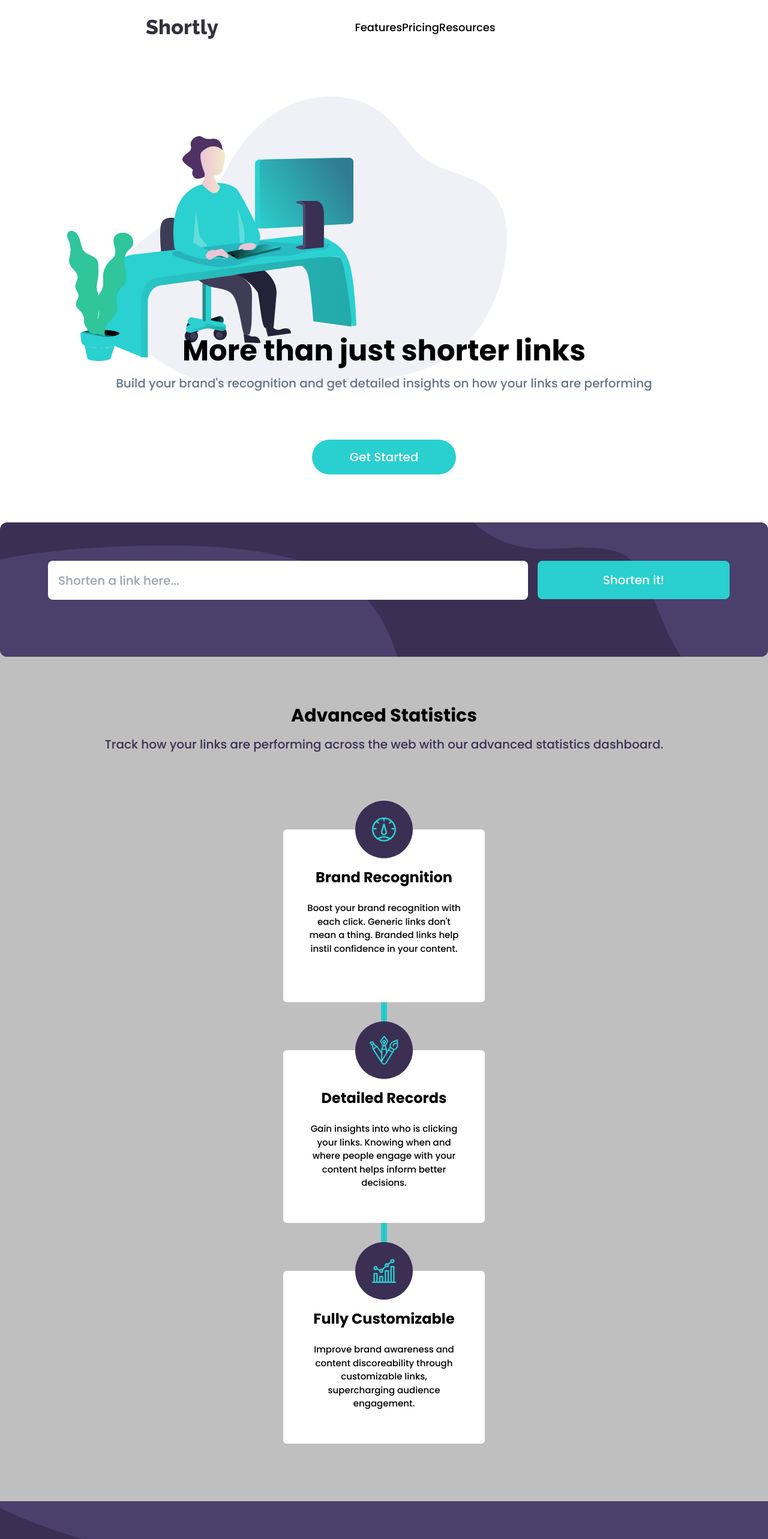
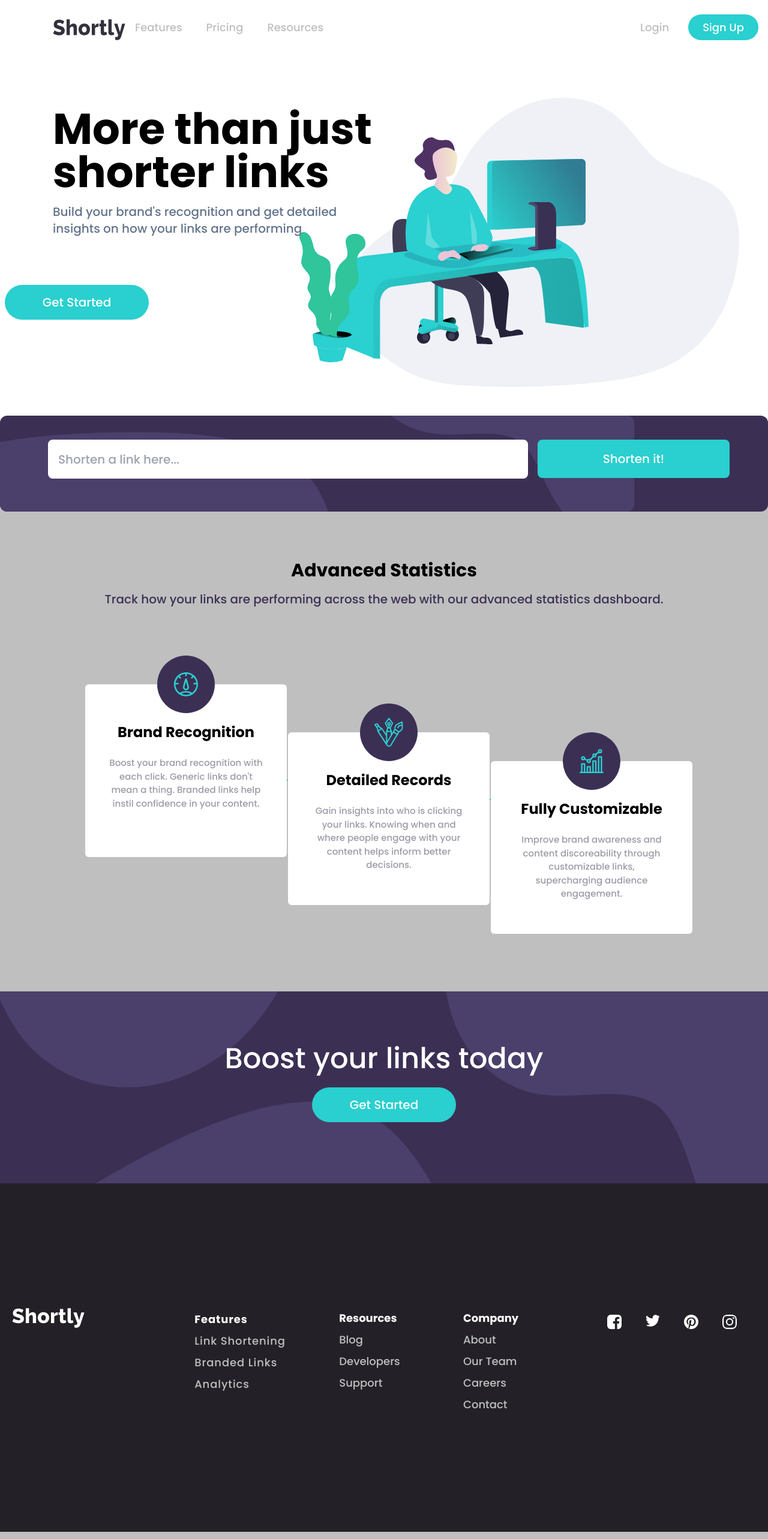
Before and after one commit to Kennetor/url-shortener, a React (Vite) app: page / in a window 1280 px wide. Shown: the top 2566 px of the page at 60% size. Built offline with nearby package versions, Linux system fonts and the light colour scheme.

Commit message:
done with this forever.. maybe..

```diff
--- a/src/App.jsx
+++ b/src/App.jsx
@@ -15,36 +15,44 @@ function App() {
   return (
     <>
       <div className="App">
-        <div className="flex mt-8 ml-4 lg:justify-evenly">
-          <img src={logo} />
-          <div className="hidden lg:flex lg:items">
-            <p>Features</p>
-            <p>Pricing</p>
-            <p>Resources</p>
+        <div className="flex mt-8 ml-4 lg:justify-between lg:ml-2">
+          <img src={logo} className="lg:ml-20" />
+          <div className="lg:mr-[32rem]">
+            <div className="hidden lg:flex lg:justify-evenly">
+              <p className="lg:hover:text-black mr-10">Features</p>
+              <p className="lg:hover:text-black mr-10">Pricing</p>
+              <p className="lg:hover:text-black">Resources</p>
+            </div>
+          </div>
+          <div className="hidden lg:flex lg:float-right lg:">
+            <p>Login</p>
+            <button className="bg-[#2acfcf] text-white rounded-full px-6 ml-8 hover:bg-cyan-200 py-2 -mt-2">
+              Sign Up
+            </button>
           </div>
           <div>
             <DropdownMenu />
           </div>
         </div>
-        <div className="mt-4 overflow-hidden lg:overflow-visible">
+        <div className="mt-4 overflow-hidden lg:overflow-visible lg:block lg:">
           <img
             src={working}
-            className="translate-x-28 translate-y-20 scale-150 lg:scale-100 "
+            className="translate-x-28 translate-y-20 scale-150 lg:scale-100 lg:absolute lg:right-40"
           />
         </div>
-        <div className="bg-white w-full h-[1035px] absolute -z-50 top-0"></div>
-        <Title
-          title="More than just shorter links"
-          text="Build your brand's recognition and get detailed insights on how your
-          links are performing"
-        />
-        <GetStarted />
+        <div className="bg-white w-full h-[1035px] lg:h-[770px] absolute -z-50 top-0"></div>
+        <div className="lg:flex lg:-mt-96 lg:ml-10">
+          <Title />
+        </div>
+        <GetStarted className="lg:-translate-x-[32rem]" />
         <LinkForm />
         <AdvancedStatistics
           title="Advanced Statistics"
           text="Track how your links are performing across the web with our advanced
             statistics dashboard."
         />
+        <div className="lg:flex lg:justify-center">
+          <div className="lg:ml-40">
             <MainCards
               src={records}
               title="Brand Recognition"
@@ -52,7 +60,11 @@ function App() {
             mean a thing. Branded links help instil confidence in your
             content."
             />
-        <div className="divider divider-horizontal -z-50 -mt-32 flex m-auto translate-y-32 w-[10px] bg-[#2acfcf] h-20"></div>
+          </div>
+          {/* Divider */}
+          <div className="divider divider-horizontal -z-50 -mt-32 flex m-auto translate-y-32 w-[10px] bg-[#2acfcf] h-20 lg:translate-y-56 lg:rotate-90 lg:-translate-x-4 lg:h-96"></div>
+          {/*  */}
+          <div className="lg:mt-20">
             <MainCards
               src={customizable}
               title="Detailed Records"
@@ -60,13 +72,19 @@ function App() {
                 where people engage with your content helps inform better
                 decisions."
             />
-        <div className="divider divider-horizontal -z-50 -mt-32 flex m-auto translate-y-32 w-[10px] bg-[#2acfcf] h-20"></div>
+          </div>
+          {/* Divider */}
+          <div className="divider divider-horizontal -z-50 -mt-32 flex m-auto translate-y-32 w-[10px] bg-[#2acfcf] h-20 lg:rotate-90 lg:translate-y-64 lg:h-96"></div>
+          {/*  */}
+          <div className="lg:mt-32 lg:mr-36">
             <MainCards
               src={brand}
               title="Fully Customizable"
               text="Improve brand awareness and content discoreability through
             customizable links, supercharging audience engagement."
             />
+          </div>
+        </div>
         <BoostButton />
         <Footer />
       </div>
--- a/src/component/buttons.jsx
+++ b/src/component/buttons.jsx
@@ -1,13 +1,14 @@
 import React from "react";
 import mobileBoost from "../images/bg-boost-mobile.svg";
+import desktopBoost from "../images/bg-boost-desktop.svg";
 
-function GetStarted() {
+function GetStarted({ className = "" }) {
   return (
-    <>
-      <div className="w-60 m-auto rounded-full border-none p-[15px] bg-[#2acfcf] text-xl text-white mt-40">
-        <button>Get Started</button>
-      </div>
-    </>
+    <div
+      className={`w-60 m-auto rounded-full border-none p-[15px] bg-[#2acfcf] text-xl text-white mt-40 hover:bg-cyan-200 ${className}`}
+    >
+      <button>Get Started</button>
+    </div>
   );
 }
 
@@ -16,10 +17,15 @@ export function BoostButton() {
     <>
       <div className="-mt-20">
         <div className="relative m-auto translate-y-44 h-80 bg-[#3b3054]">
-          <h1 className="five text-3xl text-center -mt-4 text-white absolute top-28 z-50 w-full">
+          <h1 className="five text-3xl text-center -mt-4 text-white absolute top-28 z-50 w-full lg:text-5xl lg:-mt-6">
             Boost your links today
           </h1>
-          <img src={mobileBoost} className="h-80 w-full object-fit" />
+          <div className="hidden lg:block">
+            <img src={desktopBoost} className="h-80 w-full object-fit" />
+          </div>
+          <div className="lg:hidden">
+            <img src={mobileBoost} className="h-80 w-full object-fit" />
+          </div>
           <div className="-translate-y-80">
             <GetStarted />
           </div>
--- a/src/component/dropdown.jsx
+++ b/src/component/dropdown.jsx
@@ -23,7 +23,7 @@ function DropdownMenu() {
           </label>
           <ul
             tabIndex={0}
-            className="dropdown-content menu p-2 shadow bg-[#3b3054] top-20 rounded-box w-52 -translate-x-4"
+            className="dropdown-content menu p-2 shadow bg-[#3b3054] top-20 rounded-box w-52 -translate-x-4 items-center"
           >
             <li>
               <a>Features</a>
@@ -34,12 +34,14 @@ function DropdownMenu() {
             <li>
               <a>Resources</a>
             </li>
-            <hr />
+            <hr className="w-40" />
             <li>
               <a>Login</a>
             </li>
             <li>
-              <a>Sign Up</a>
+              <div className="w-44 rounded-full text-[12px] bg-[#2acfcf]  flex justify-center mb-4">
+                Sign Up
+              </div>
             </li>
           </ul>
         </div>
--- a/src/component/footer.jsx
+++ b/src/component/footer.jsx
@@ -8,33 +8,36 @@ import whiteLogo from "../images/white-logo.svg";
 function Footer() {
   return (
     <>
-      <img src={whiteLogo} className="translate-y-40 mt-12 m-auto" />
-      <footer className="flex flex-col items-center text-center leading-loose p-10 bg-[#232127] mt-20 text-base-content gap-8">
-        <div className="tracking-wider mt-16">
+      <img
+        src={whiteLogo}
+        className="translate-y-40 mt-12 m-auto lg:-translate-x-[35rem] lg:translate-y-[21rem]"
+      />
+      <footer className="flex flex-col items-center text-center leading-loose p-10 lg:p-0 bg-[#232127] mt-20 text-base-content gap-8 lg:gap-0">
+        <div className="tracking-wider mt-16 lg:grid lg:-translate-x-60 lg:translate-y-40 lg:text-left">
           <h1 className="text-white leading-loose">Features</h1>
-          <p className="link link-hover">Link Shortening</p>
-          <p className="link link-hover">Branded Links</p>
-          <p className="link link-hover">Analytics</p>
+          <p className="hover:text-[#2acfcf]">Link Shortening</p>
+          <p className="hover:text-[#2acfcf]">Branded Links</p>
+          <p className="hover:text-[#2acfcf]">Analytics</p>
         </div>
-        <div className=" ">
+        <div className="lg:grid lg:-translate-x-6 lg:translate-y-[14px] lg:text-left ">
           <h1 className="text-white">Resources</h1>
-          <p className="link link-hover">Blog</p>
-          <p className="link link-hover">Developers</p>
-          <p className="link link-hover">Support</p>
+          <p className="hover:text-[#2acfcf]">Blog</p>
+          <p className="hover:text-[#2acfcf]">Developers</p>
+          <p className="hover:text-[#2acfcf]">Support</p>
         </div>
-        <div className="m-auto">
-          <h1 className="text-white">Company</h1>
-          <p className="link link-hover">About</p>
-          <p className="link link-hover">Our Team</p>
-          <p className="link link-hover">Careers</p>
-          <p className="link link-hover">Contact</p>
+        <div className="lg:grid lg:translate-x-60 lg:-translate-y-[130px] lg:text-left">
+          <h1 className="text-white ">Company</h1>
+          <p className="hover:text-[#2acfcf]">About</p>
+          <p className="hover:text-[#2acfcf]">Our Team</p>
+          <p className="hover:text-[#2acfcf]">Careers</p>
+          <p className="hover:text-[#2acfcf]">Contact</p>
 
-          <div className="mt-10 ">
+          <div className="mt-10 lg:translate-x-60 lg:-translate-y-52">
             <div className="grid grid-flow-col gap-10 ">
-              <img src={facebook} />
-              <img src={twitter} />
-              <img src={pinterest} />
-              <img src={instagram} />
+              <img src={facebook} className="hover:bg-cyan-700 rounded-md" />
+              <img src={twitter} className="hover:bg-cyan-700 rounded-md" />
+              <img src={pinterest} className="hover:bg-cyan-700 rounded-lg" />
+              <img src={instagram} className="hover:bg-cyan-700 rounded-lg" />
             </div>
           </div>
         </div>
--- a/src/component/linkForm.jsx
+++ b/src/component/linkForm.jsx
@@ -1,4 +1,5 @@
 import React, { useState } from "react";
+import { CopyToClipboard } from "react-copy-to-clipboard";
 import inputImgMobile from "../images/bg-shorten-mobile.svg";
 import inputImgDesktop from "../images/bg-shorten-desktop.svg";
 
@@ -27,8 +28,8 @@ function LinkForm() {
 
   return (
     <>
-      <div className="mt-20">
-        <div className="bg-[#3b3054] h-56 w-[22rem] lg:w-[80rem] m-auto rounded-2xl lg:rounded-xl z-50">
+      <div className="mt-20 lg:mt-40">
+        <div className="bg-[#3b3054] h-56 lg:h-40 w-[22rem] lg:w-[80rem] m-auto rounded-2xl lg:rounded-xl z-50">
           <img
             src={inputImgMobile}
             className="translate-x-24 w-64 h-58 rounded-tr-xl block lg:hidden"
@@ -44,19 +45,19 @@ function LinkForm() {
                 placeholder="Shorten a link here..."
                 value={url}
                 onChange={(e) => setUrl(e.target.value)}
-                className={`input five w-80  text-xl bg-white h-[55px] lg:h-[65px] m-auto translate-y-4 lg:-translate-y-12 lg:w-[50rem] lg:-translate-x-40 ${
+                className={`input five w-80  text-xl bg-white h-[55px] lg:h-[65px] m-auto translate-y-4 lg:-translate-y-2 lg:w-[50rem] lg:-translate-x-40 ${
                   error ? "border-[#f46262] border-4" : ""
                 }`}
               />
 
               <button
                 type="submit"
-                className="five w-80 m-auto rounded-lg lg:absolute lg:-right-44 lg:-top-28 translate-y-16 border-none py-[18px] px-20 bg-[#2acfcf] text-xl text-white lg:top"
+                className="five w-80 m-auto rounded-lg lg:absolute lg:-right-44 lg:-top-[72px] translate-y-16 border-none py-[18px] px-20 bg-[#2acfcf] text-xl text-white hover:bg-cyan-200"
               >
                 Shorten it!
               </button>
               {error && (
-                <p className="text-[#f46262] relative text-[16px] -left-20 -top-10 lg:bottom-0 lg:-left-[31rem] lg:-top-8">
+                <p className="text-[#f46262] relative text-[16px] -left-20 -top-10 lg:bottom-0 lg:-left-[31rem] lg:-top-0">
                   Please add a link
                 </p>
               )}
@@ -72,22 +73,41 @@ function LinkForm() {
   );
 }
 const LinkItem = ({ shortUrl, url }) => {
+  const [buttonText, setButtonText] = useState("Copy");
+
+  const handleCopy = () => {
+    setButtonText("Copied!");
+  };
+
   return (
-    <ul className="m-auto mt bg-white w-[340px] h-44 rounded-lg translate-y-2 text-[15px] mt-10">
-      <h1 className="five text-2xl text-left mt-2 ml-6">{url}</h1>
+    <ul className="m-auto lg:mt-4 bg-white w-[340px] h-44 lg:h-20 rounded-lg translate-y-2 text-[15px] mt-6 lg:w-[80rem] lg:flex lg:justify-between">
+      <h1 className="five text-md lg:text-xl text-left ml-6 translate-y-4 lg:translate-y-6">
+        {url}
+      </h1>
       <hr className="mt-6" />
       <div className="grid">
         <li
-          className="text-[15px] text-[#2acfcf] text-left ml-6 translate-y-2"
+          className="text-[15px] lg:text-xl text-[#2acfcf] text-left ml-6 translate-y-2 lg:translate-y-6 lg:mr-52"
           key={shortUrl}
         >
           {shortUrl}
-          <button className="absolute right-5 w-[300px] m-auto rounded-lg border-none py-[10px] px-20 bg-[#2acfcf] text-xl text-white mt-10 ">
-            Copy
+        </li>
+        <CopyToClipboard text={shortUrl} onCopy={handleCopy}>
+          <button
+            className={`absolute right-5 w-[300px] rounded-lg border-none py-[10px] px-20 bg-[#2acfcf] text-xl text-white mt-12 lg:-right-96 lg:-translate-x-[26rem] lg:w-[10rem] lg:px-0 lg:-translate-y-8 lg:hover:bg-cyan-200 ${
+              buttonText === "Copied!" ? "bg-[#232127]" : ""
+            }`}
+          >
+            {buttonText}
           </button>
-        </li>
+        </CopyToClipboard>
       </div>
     </ul>
   );
 };
 export default LinkForm;
+{
+  /* <CopyToClipboard text="Hello!">
+  <button>Copy to clipboard</button>
+</CopyToClipboard> */
+}
--- a/src/component/mainCards.jsx
+++ b/src/component/mainCards.jsx
@@ -1,13 +1,18 @@
 import React from "react";
 
-export function Title(props) {
+export function Title() {
   return (
-    <>
-      <div className="translate-y-20">
-        <h1 className="text-5xl">{props.title}</h1>
-        <p className="text-slate-500 mt-4 text-xl">{props.text}</p>
-      </div>
-    </>
+    <div className="translate-y-20 lg:ml-12">
+      <h1 className="text-5xl lg:text-7xl lg:text-left">
+        More than just
+        <br className="hidden lg:block" /> shorter links
+      </h1>
+      <p className="text-slate-500 mt-4 text-xl lg:text-left">
+        Build your brand's recognition and get detailed
+        <br className="hidden lg:block" /> insights on how your links are
+        performing
+      </p>
+    </div>
   );
 }
 
@@ -24,13 +29,15 @@ export function AdvancedStatistics(props) {
 const MainCards = (props) => {
   return (
     <>
-      <div className="-mt-12">
+      <div className="-mt-12 z-50">
         <div className="flex m-auto bg-[#3b3054] translate-y-32 rounded-full w-24 h-24">
           <img src={props.src} className="m-auto" />
         </div>
         <div className="mt-20 bg-white w-[21rem] m-auto px-10 text-[15px] h-72 rounded-md">
           <h1 className="text-2xl translate-y-16">{props.title}</h1>
-          <div className="mt-10 five translate-y-12">{props.text}</div>
+          <div className="mt-10 five translate-y-12 text-[#9e9aa7]">
+            {props.text}
+          </div>
         </div>
       </div>
     </>
--- a/src/index.css
+++ b/src/index.css
@@ -28,6 +28,7 @@ button,
 .five {
   font-family: Poppins;
   font-weight: 500;
+
 }
 h1 {
   font-family: Poppins;
@@ -39,3 +40,6 @@ h1 {
   width: 100%;
   height: 400px;
 }
+p {
+    color: #bfbfbf;
+}
```
Lines whose indentation alone changed are shown as unchanged.
